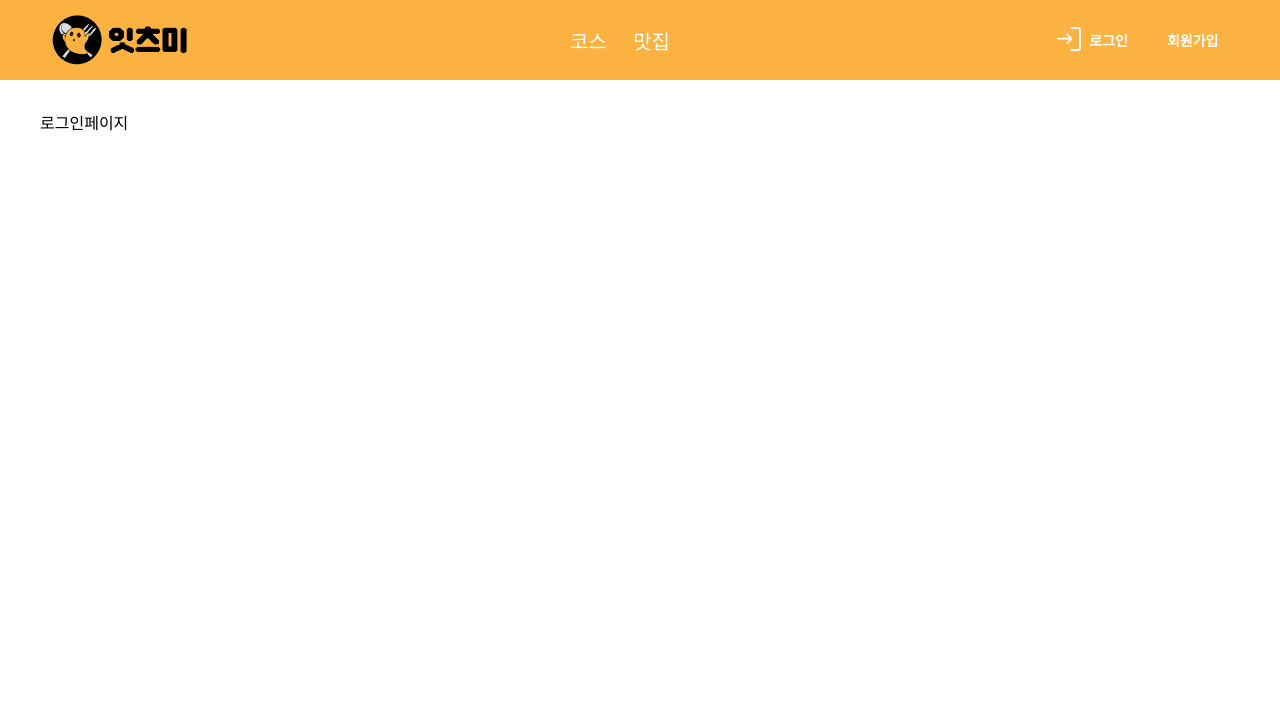
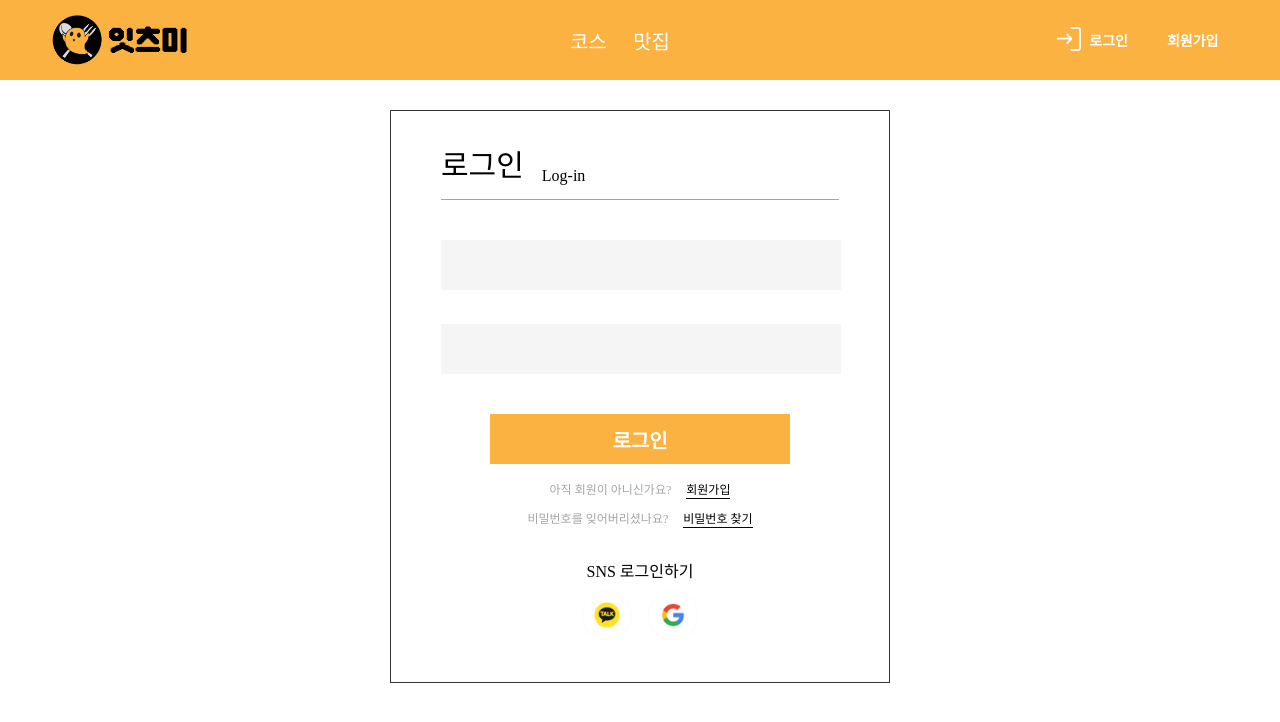
Before and after one commit to zeon8080/seb11_team03_client, a Next.js app: page /eatsMe/login in a window 1280 px wide. Shown: the top 722 px of the page. Built offline with nearby package versions, Linux system fonts and the light colour scheme.

Commit message:
[Design]_#52_login_UI

```diff
--- a/pages/eatsMe/login/index.tsx
+++ b/pages/eatsMe/login/index.tsx
@@ -1,3 +1,5 @@
+import Login from "../../../src/components/units/eatsMe/login/login";
+
 export default function LoginPage(): JSX.Element {
-  return <div>로그인페이지</div>;
+  return <Login />;
 }
--- a/src/components/units/eatsMe/login/middle/loginMiddle.tsx
+++ b/src/components/units/eatsMe/login/middle/loginMiddle.tsx
@@ -1,3 +1,43 @@
+import * as S from "./loginMiddleStyles";
+
 export default function LoginMiddle(): JSX.Element {
-  return <>LoginMiddle</>;
+  return (
+    <S.Container>
+      <S.Wrapper>
+        <S.Title>
+          <h1>로그인</h1>
+          <span>Log-in</span>
+        </S.Title>
+        <S.DivideLine></S.DivideLine>
+        <S.EmailBox>
+          <input type="text" />
+          <p></p>
+        </S.EmailBox>
+        <S.PasswordBox>
+          <input type="password" />
+          <p></p>
+        </S.PasswordBox>
+        <S.LoginBox>
+          <button>로그인</button>
+          <S.SuggestBox>
+            <div>
+              <span>아직 회원이 아니신가요?</span>
+              <button>회원가입</button>
+            </div>
+            <div>
+              <span>비밀번호를 잊어버리셨나요?</span>
+              <button>비밀번호 찾기</button>
+            </div>
+          </S.SuggestBox>
+        </S.LoginBox>
+        <S.SNSBox>
+          <span>SNS 로그인하기</span>
+          <div>
+            <img src="/kakao.webp" />
+            <img src="/google.webp" />
+          </div>
+        </S.SNSBox>
+      </S.Wrapper>
+    </S.Container>
+  );
 }
--- a/src/components/units/eatsMe/login/middle/loginMiddleStyles.ts
+++ b/src/components/units/eatsMe/login/middle/loginMiddleStyles.ts
@@ -1 +1,133 @@
 import styled from "@emotion/styled";
+
+export const Container = styled.div`
+  display: flex;
+  flex-direction: column;
+  justify-content: center;
+  align-items: center;
+`;
+
+export const Wrapper = styled.div`
+  display: flex;
+  flex-direction: column;
+  width: 500px;
+  padding: 30px 50px;
+  background-color: white;
+  border: 1px solid #333333;
+`;
+
+export const Title = styled.div`
+  display: flex;
+  flex-direction: row;
+  align-items: flex-end;
+
+  > h1 {
+    font-size: 30px;
+    margin-right: 18px;
+  }
+
+  > span {
+    font-size: 16px;
+  }
+`;
+
+export const DivideLine = styled.div`
+  width: 100%;
+  border-bottom: 1px solid #a4a4a4;
+  margin: 14px 0 30px 0;
+`;
+
+export const EmailBox = styled.div`
+  display: flex;
+  flex-direction: column;
+  margin-bottom: 20px;
+
+  > input {
+    width: 400px;
+    height: 50px;
+    margin-top: 10px;
+    padding: 10px;
+  }
+
+  > p {
+    color: #fa5c37;
+    font-size: 12px;
+    margin: 2px 0;
+  }
+`;
+
+export const PasswordBox = styled.div`
+  margin-bottom: 20px;
+
+  > input {
+    width: 400px;
+    height: 50px;
+    margin-top: 10px;
+    padding: 10px;
+  }
+
+  > p {
+    color: #fa5c37;
+    font-size: 12px;
+    margin: 2px 0 20px;
+  }
+`;
+
+export const LoginBox = styled.div`
+  display: flex;
+  flex-direction: column;
+  justify-content: center;
+  align-items: center;
+
+  > button {
+    width: 300px;
+    height: 50px;
+    margin-bottom: 16px;
+    font-size: 20px;
+    font-weight: bold;
+    color: white;
+    background-color: #fbb240;
+    cursor: pointer;
+  }
+`;
+
+export const SuggestBox = styled.div`
+  display: flex;
+  flex-direction: column;
+  justify-content: center;
+  align-items: center;
+
+  > div span {
+    color: #a5a5a5;
+    font-size: 12px;
+    margin-right: 15px;
+  }
+
+  > div button {
+    all: unset;
+    font-size: 12px;
+    border-bottom: 1px solid black;
+    margin-bottom: 10px;
+    cursor: pointer;
+  }
+`;
+
+export const SNSBox = styled.div`
+  display: flex;
+  flex-direction: column;
+  justify-content: center;
+  align-items: center;
+  margin-top: 20px;
+
+  > span {
+    font-size: 16px;
+  }
+
+  > div img {
+    width: 50px;
+    height: 50px;
+    margin: 8px 8px;
+    object-fit: contain;
+    cursor: pointer;
+  }
+`;
```
Also changed, not shown: public/google.webp (added), public/kakao.webp (added).
